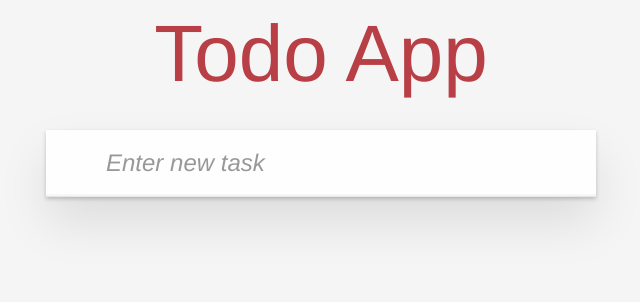
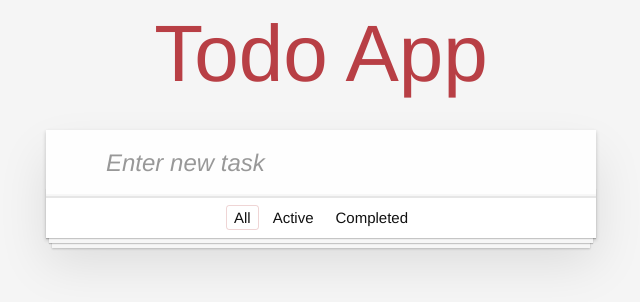
Before and after one commit to abdulkadiret/Todo-App, a React (Create React App) app: page / in a window 1280 px wide. Shown: the top 302 px of the page, without its empty margins (319-959 px from the left). Built offline with nearby package versions, Linux system fonts and the light colour scheme.

Commit message:
Filter todo items as All, Active, Completed

```diff
--- a/src/App.js
+++ b/src/App.js
@@ -1,10 +1,12 @@
 import React, { useState } from 'react';
 import Header from './Components/Header';
 import TodoList from './Components/TodoList';
+import Footer from './Components/Footer';
 import shortid from 'shortid';
 
 function App() {
   const [todoList, setTodoList] = useState([]);
+  const [filter, setFilter] = useState('all');
 
   const addTodoItem = (todoItemValue) => {
     const newTodoItem = {
@@ -31,14 +33,20 @@ function App() {
     setTodoList(updatedTodo);
   };
 
+  const filterTodos = (filter) => {
+    setFilter(filter);
+  };
+
   return (
     <div className="todoapp">
       <Header addTodo={addTodoItem} />
       <TodoList
         todos={todoList}
+        filter={filter}
         completeTodo={completeTodoItem}
         deleteTodo={deleteTodoItem}
       />
+      <Footer todos={todoList} filter={filter} filterTodos={filterTodos} />
     </div>
   );
 }
--- /dev/null
+++ b/src/Components/Footer.js
@@ -0,0 +1,42 @@
+import React from 'react';
+
+const Footer = (props) => {
+  return (
+    <footer className="footer">
+      <ul className="filters">
+        <li>
+          <a
+            href="#"
+            onClick={() => props.filterTodos('all')}
+            className={props.filter === 'all' ? 'selected' : ''}
+            role="button"
+          >
+            All
+          </a>
+        </li>
+        <li>
+          <a
+            href="#"
+            onClick={() => props.filterTodos('active')}
+            className={props.filter === 'active' ? 'selected' : ''}
+            role="button"
+          >
+            Active
+          </a>
+        </li>
+        <li>
+          <a
+            href="#"
+            onClick={() => props.filterTodos('completed')}
+            className={props.filter === 'completed' ? 'selected' : ''}
+            role="button"
+          >
+            Completed
+          </a>
+        </li>
+      </ul>
+    </footer>
+  );
+};
+
+export default Footer;
--- a/src/Components/TodoItem.js
+++ b/src/Components/TodoItem.js
@@ -42,7 +42,12 @@ const TodoItem = (props) => {
       key={props.todo.id}
     >
       <div className="view">
-        <input className="toggle" type="checkbox" onChange={handleCompleted} />
+        <input
+          className="toggle"
+          type="checkbox"
+          onChange={handleCompleted}
+          checked={props.todo.completed}
+        />
         <label onDoubleClick={enableEditMode} style={viewStyle}>
           {itemNewValue}
         </label>
--- a/src/Components/TodoList.js
+++ b/src/Components/TodoList.js
@@ -2,10 +2,19 @@ import React from 'react';
 import TodoItem from './TodoItem';
 
 const TodoList = (props) => {
+  let todos = [];
+  if (props.filter === 'all') {
+    todos = props.todos;
+  } else if (props.filter === 'active') {
+    todos = props.todos.filter((todo) => !todo.completed);
+  } else if (props.filter === 'completed') {
+    todos = props.todos.filter((todo) => todo.completed);
+  }
+
   return (
     <section className="main">
       <ul className="todo-list">
-        {props.todos.map((todo) => {
+        {todos.map((todo) => {
           return (
             <TodoItem
               todo={todo}
```
